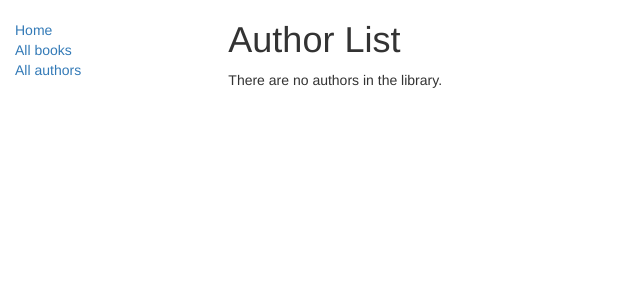
After one commit to luisarns/locallibrary, a Django app: page /catalog/authors/ in a window 1280 px wide. The commit adds this page. Shown: the top 300 px of the page, without its empty margins (0-640 px from the left). Run offline with Django 3.2, Linux system fonts and the light colour scheme; data that the repository does not hold is empty; some libraries are stand-ins or nearby versions.

Commit message:
Add the list of authors in the catalog app

```diff
--- a/catalog/templates/base_generic.html
+++ b/catalog/templates/base_generic.html
@@ -4,7 +4,8 @@
 <head>
 
     {% block title %}
-    <title>Local Library</title>{% endblock %}
+        <title>Local Library</title>
+    {% endblock %}
     <meta charset="utf-8">
     <meta name="viewport" content="width=device-width, initial-scale=1">
     <link rel="stylesheet" href="https://maxcdn.bootstrapcdn.com/bootstrap/3.3.7/css/bootstrap.min.css">
@@ -29,7 +30,7 @@
                         <a href="{% url 'books' %}">All books</a>
                     </li>
                     <li>
-                        <a href="">All authors</a>
+                        <a href="{% url 'authors' %}">All authors</a>
                     </li>
                 </ul>
                 {% endblock %}
--- /dev/null
+++ b/catalog/templates/catalog/author_list.html
@@ -0,0 +1,16 @@
+{% extends "base_generic.html" %}
+
+{% block content %}
+    <h1>Author List</h1>
+    {% if author_list %}
+    <ul>
+      {% for author in author_list %}
+      <li>
+        <a href="">{{ author }} ({{author.date_of_birth|date:"N j, Y" }} - {{author.date_of_death|date:"N j, Y"}})</a>
+      </li>
+      {% endfor %}
+    </ul>
+    {% else %}
+      <p>There are no authors in the library.</p>
+    {% endif %}
+{% endblock %}
--- a/catalog/urls.py
+++ b/catalog/urls.py
@@ -5,5 +5,7 @@ from . import views
 urlpatterns = [
     path('', views.index, name='index'),
     path('books/', views.BookListView.as_view(), name='books'),
-    path('books/<int:pk>', views.BookDetailView.as_view(), name='book-detail'),
+    path('book/<int:pk>', views.BookDetailView.as_view(), name='book-detail'),
+    path('authors/', views.AuthorListView.as_view(), name='authors'),
+    # path('author/<int:id>', views.AuthorDetailView.as_view(), name='author-detail'),
 ]
--- a/catalog/views.py
+++ b/catalog/views.py
@@ -6,11 +6,16 @@ from .models import Book, Author, BookInstance
 # Create your views here.
 class BookListView(generic.ListView):
     model = Book
-    paginate_by = 2
+    paginate_by = 10
 
 
 class BookDetailView(generic.DetailView):
     model = Book
+
+
+class AuthorListView(generic.ListView):
+    model = Author
+    paginate_by = 10
 
 
 def index(request):
```
